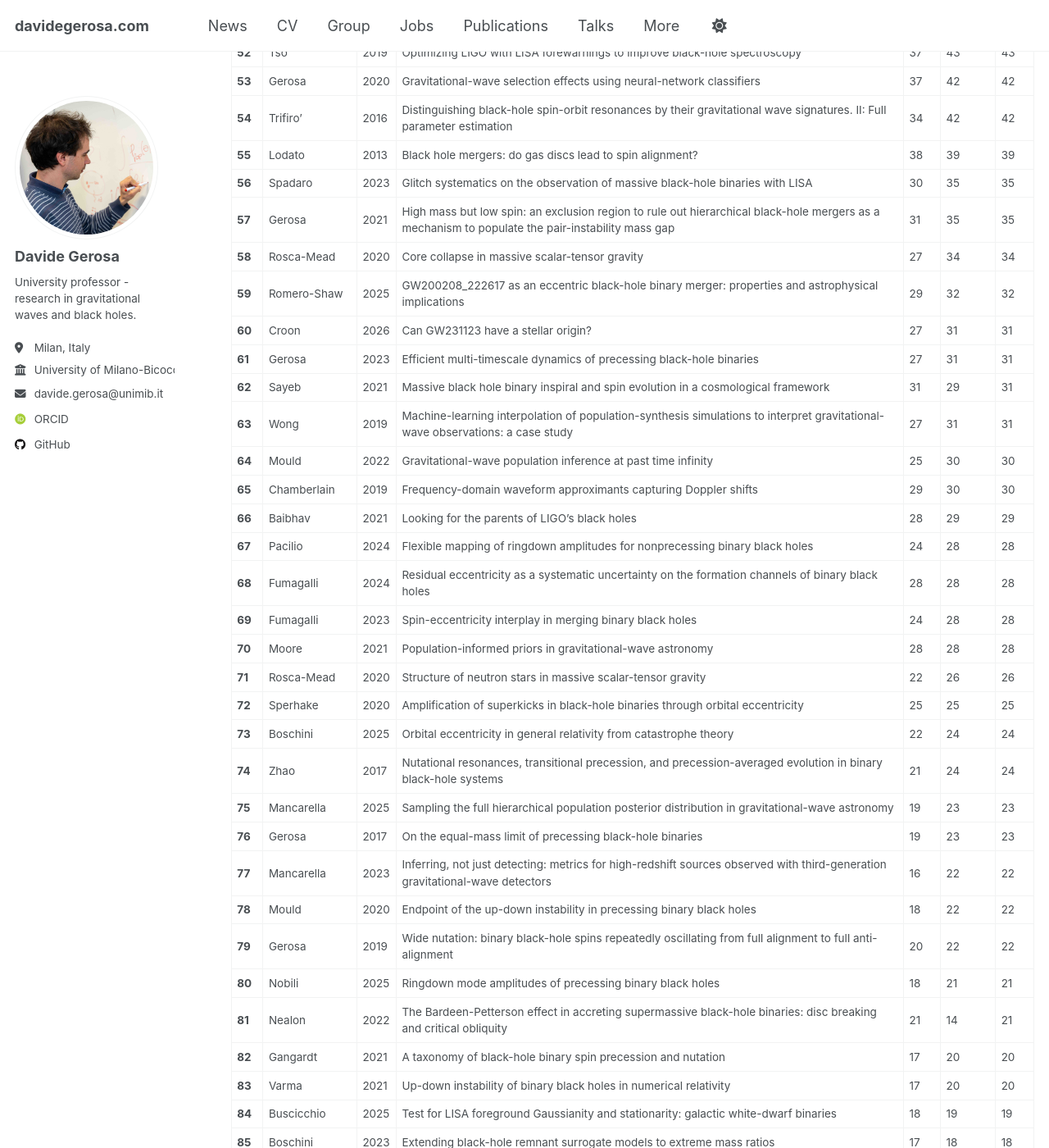
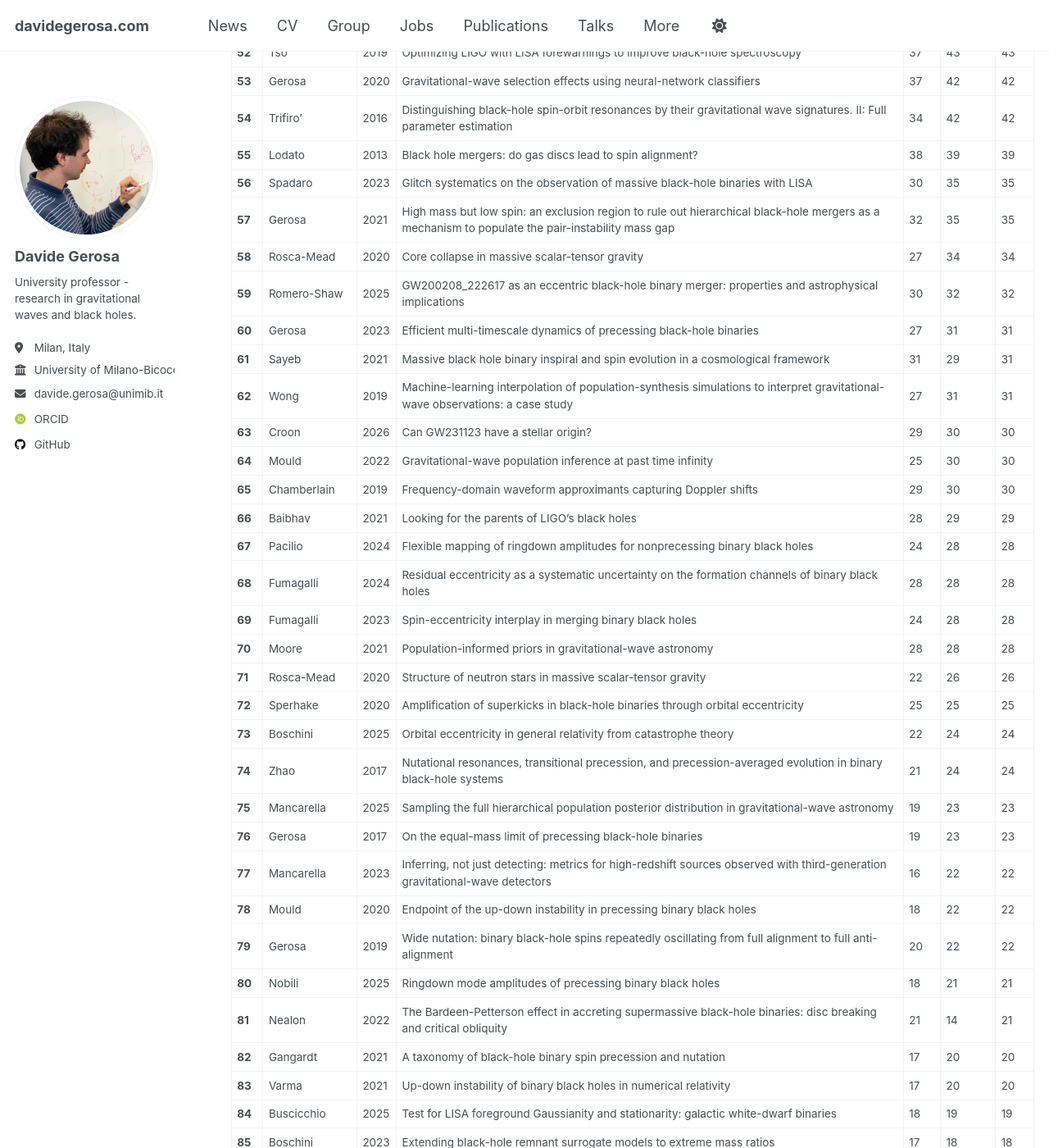
Before and after one commit to dgerosa/website, a Jekyll site: the page built from _pages/citations.md, in a window 1280 px wide and 1400 px high, scrolled down 2579 px. Shown: the whole window at 82% size. Built offline with Jekyll 4.4.1, drawn with Linux system fonts in a browser that asks for light colours; some web fonts are replaced; some of the changed text lies outside the part shown.

Commit message:
Website update from workflow

```diff
--- a/_pages/_citations.md
+++ b/_pages/_citations.md
@@ -65,13 +65,13 @@
 | **54** | Trifiro' | 2016 | Distinguishing black-hole spin-orbit resonances by their gravitational wave signatures. II: Full parameter estimation | 34 | 42 | 42 |
 | **55** | Lodato | 2013 | Black hole mergers: do gas discs lead to spin alignment? | 38 | 39 | 39 |
 | **56** | Spadaro | 2023 | Glitch systematics on the observation of massive black-hole binaries with LISA | 30 | 35 | 35 |
-| **57** | Gerosa | 2021 | High mass but low spin: an exclusion region to rule out hierarchical black-hole mergers as a mechanism to populate the pair-instability mass gap | 31 | 35 | 35 |
+| **57** | Gerosa | 2021 | High mass but low spin: an exclusion region to rule out hierarchical black-hole mergers as a mechanism to populate the pair-instability mass gap | 32 | 35 | 35 |
 | **58** | Rosca-Mead | 2020 | Core collapse in massive scalar-tensor gravity | 27 | 34 | 34 |
-| **59** | Romero-Shaw | 2025 | GW200208_222617 as an eccentric black-hole binary merger: properties and astrophysical implications | 29 | 32 | 32 |
-| **60** | Croon | 2026 | Can GW231123 have a stellar origin? | 27 | 31 | 31 |
-| **61** | Gerosa | 2023 | Efficient multi-timescale dynamics of precessing black-hole binaries | 27 | 31 | 31 |
-| **62** | Sayeb | 2021 | Massive black hole binary inspiral and spin evolution in a cosmological framework | 31 | 29 | 31 |
-| **63** | Wong | 2019 | Machine-learning interpolation of population-synthesis simulations to interpret gravitational-wave observations: a case study | 27 | 31 | 31 |
+| **59** | Romero-Shaw | 2025 | GW200208_222617 as an eccentric black-hole binary merger: properties and astrophysical implications | 30 | 32 | 32 |
+| **60** | Gerosa | 2023 | Efficient multi-timescale dynamics of precessing black-hole binaries | 27 | 31 | 31 |
+| **61** | Sayeb | 2021 | Massive black hole binary inspiral and spin evolution in a cosmological framework | 31 | 29 | 31 |
+| **62** | Wong | 2019 | Machine-learning interpolation of population-synthesis simulations to interpret gravitational-wave observations: a case study | 27 | 31 | 31 |
+| **63** | Croon | 2026 | Can GW231123 have a stellar origin? | 29 | 30 | 30 |
 | **64** | Mould | 2022 | Gravitational-wave population inference at past time infinity | 25 | 30 | 30 |
 | **65** | Chamberlain | 2019 | Frequency-domain waveform approximants capturing Doppler shifts | 29 | 30 | 30 |
 | **66** | Baibhav | 2021 | Looking for the parents of LIGO's black holes | 28 | 29 | 29 |
```
Also changed, not shown: other parts of _pages/_citations.md (+15 -15 lines), _pages/_group.md (+1 -1 lines), _pages/_publications.md (+1 -1 lines), _pages/_talks.md (+1 -1 lines).
